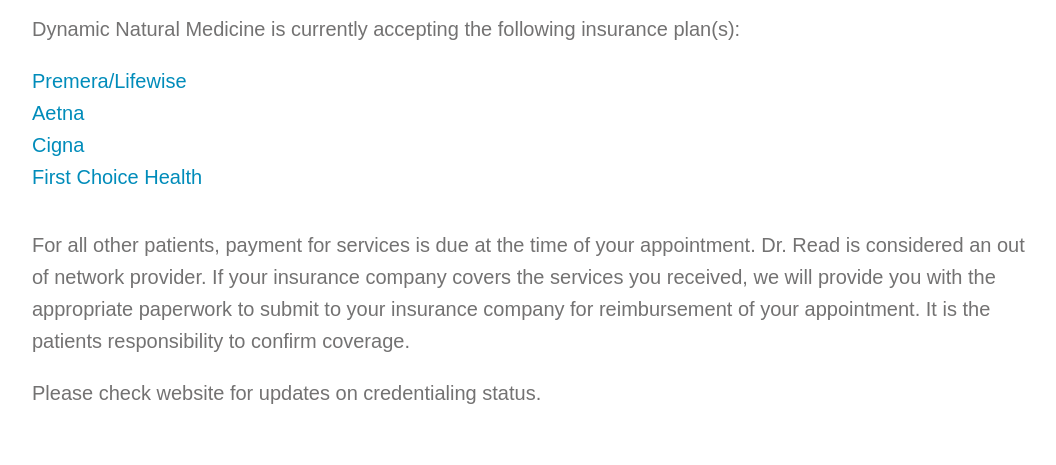
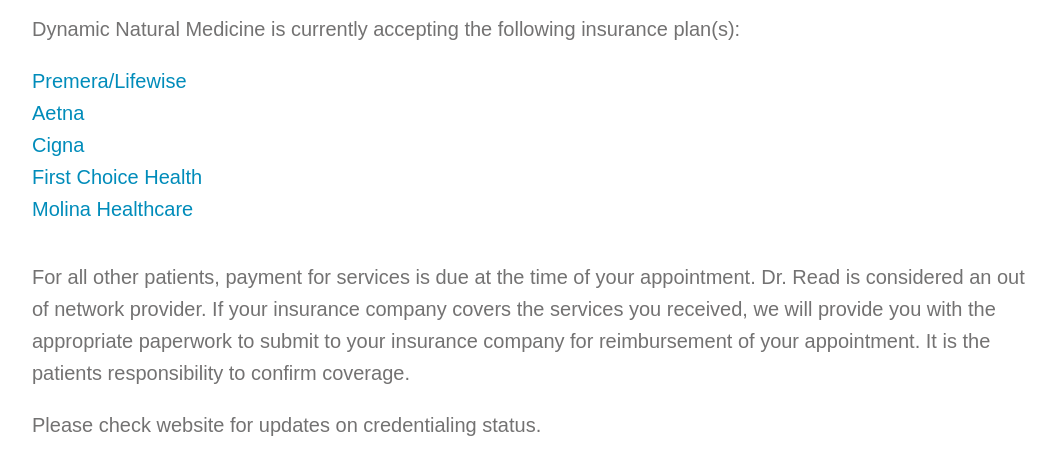
Before and after one commit to nagyistge/dynamic-natural-medicine, a Node project: template views/single-page.jade in a window 1280 px wide. Shown: the part 4070-4535 px from the top of the page, without its empty margins (108-1164 px from the left). Run offline with Node 20 templates, Linux system fonts and the light colour scheme; the template is opened without the code that fills it, so the values that code supplies are empty; some libraries are stand-ins or nearby versions; some web fonts are replaced.

Commit message:
add link to molina

```diff
--- a/views/includes/insurance.jade
+++ b/views/includes/insurance.jade
@@ -8,6 +8,7 @@
         a(href="//www.aetna.com/", target="_blank") Aetna
         a(href="//www.cigna.com/", target="_blank") Cigna
         a(href="//www.fchn.com/", target="_blank") First Choice Health
+        a(href="//www.molinahealthcare.com/members/wa/en-us/Pages/home.aspx", target="_blank") Molina Healthcare
       br
       p For all other patients, payment for services is due at the time of your appointment. Dr. Read is considered an out of network provider. If your insurance company covers the services you received, we will provide you with the appropriate paperwork to submit to your insurance company for reimbursement of your appointment. It is the patients responsibility to confirm coverage.
       p Please check website for updates on credentialing status.
```
